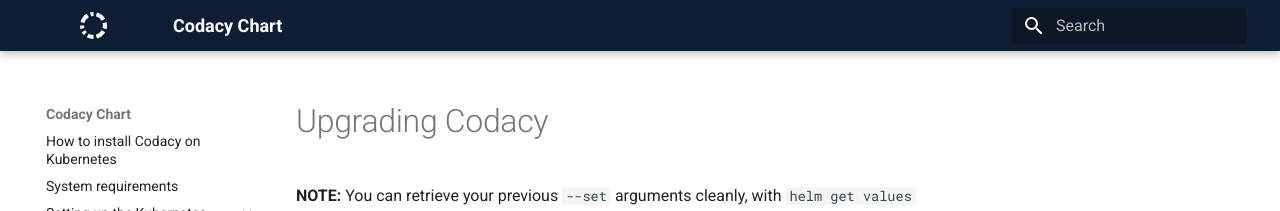
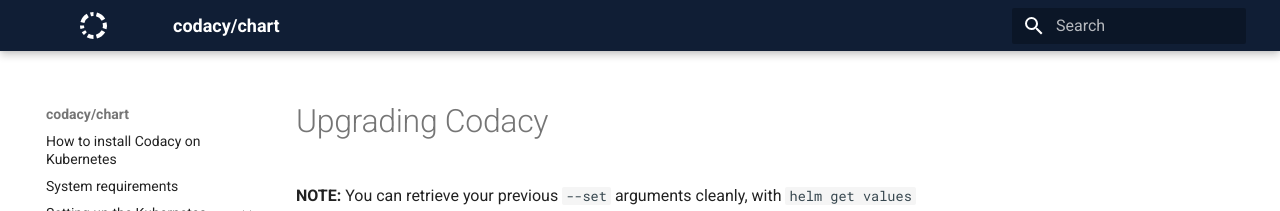
Before and after one commit to codacy/chart, an MkDocs documentation site: the page built from docs/extra/upgrade.md, in a window 1280 px wide. Shown: the top 211 px of the page. Built offline with MkDocs 1.6.1 and Material for MkDocs 9.7.7, drawn with Linux system fonts in a browser that asks for light colours.

```diff
--- a/mkdocs.yml
+++ b/mkdocs.yml
@@ -1,5 +1,5 @@
 # Project information
-site_name: "Codacy Chart"
+site_name: codacy/chart
 site_url: https://codacy.github.io/chart/
 
 # Configuration
```
